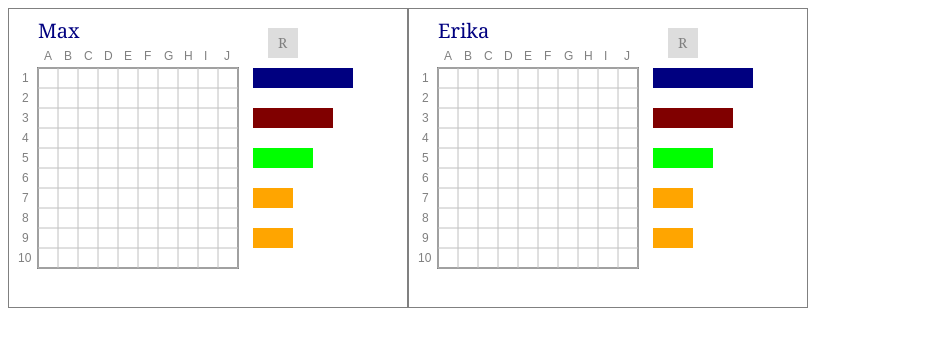
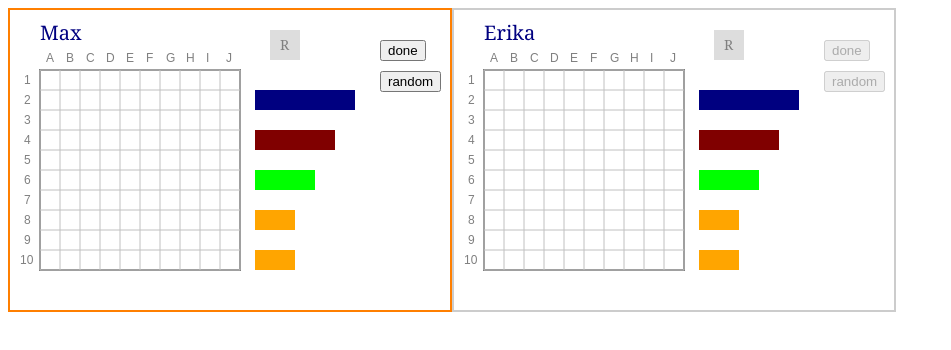
Before and after one commit to benjaminaaron/BattleshipAI, a plain HTML site: page index.html in a window 1280 px wide. Shown: the whole page, without its empty margins (0-951 px from the left). Drawn offline with Linux system fonts and the light colour scheme.

Commit message:
added buttons, turn-management
done and random buttons, turn-by-turn is enforced

```diff
--- a/index.html
+++ b/index.html
@@ -7,7 +7,33 @@
         <!-- vendors -->
         <script type="text/javascript" src="js/vendors/jquery-2.1.1.min.js"></script>
 
-        <style></style>
+        <style>
+            .container {
+                float:left;
+                position: relative;
+                display: block;
+                width: 440px !important;
+                border-style: solid;
+                border-width: 2px;
+                border-color: #CCC;
+            }
+            .activeContainer {
+                border-width: 2px;
+                border-color: #FF7F00;
+            }
+            canvas {
+                float: left;
+            }
+            .btnList {
+                float: left;
+                list-style-type: none;
+                margin: 30px 0 0 0;
+                padding: 0;
+            }
+            .btnList li {
+                margin: 0 0 10px 0;
+            }
+        </style>
     </head>
     <body>
 
@@ -18,7 +44,7 @@
         <script type="text/javascript" src="js/field.js"></script>
         <script type="text/javascript" src="js/ship.js"></script>
 
-        <div id='canvasHook'>enable javascript in your browser to play battleship</div>
+        <div id='gameHook'>enable javascript in your browser to play battleship</div>
 
         <script>
 
@@ -32,7 +58,7 @@
 			shipTypes.push(new ShipType(3, 'lime', 1));
 			shipTypes.push(new ShipType(2, 'orange', 2));
 
-            var game = new Game(players, shipTypes, 10, 10, document.getElementById('canvasHook'));
+            var game = new Game(players, shipTypes, 10, 10, document.getElementById('gameHook'));
 
             var animate = true;
 
@@ -42,7 +68,7 @@
                 if(e.shiftKey && game.activeBoard)
                     game.activeBoard.shiftKeyDownEvent();
                 if(e.keyCode == 82) // "r"
-                    game.boards[0].randomlyPlaceShips();
+                    game.activeBoard.randomlyPlaceShips();
             });
 
         </script>
--- a/js/board.js
+++ b/js/board.js
@@ -2,6 +2,7 @@
 var Board = function(id, player, shipTypes, canvas, xDim, yDim){
     this.id = id;
     this.player = player;
+    this.iAmActiveBoard = false;
 
     this.xDim = xDim;
     this.yDim = yDim;
@@ -32,23 +33,31 @@ var Board = function(id, player, shipTypes, canvas, xDim, yDim){
     var self = this;
 
     $(canvas).on('mousedown touchstart', function(e) {
+        if(self.iAmActiveBoard){
             e.preventDefault();
-        var xMouse = e.originalEvent.pageX - canvas.offsetLeft;
-        var yMouse = e.originalEvent.pageY - canvas.offsetTop;
+            var canvasElement = canvas.getBoundingClientRect(); // rect.top, rect.right, rect.bottom, rect.left
+            var xMouse = e.originalEvent.pageX - canvasElement.left;
+            var yMouse = e.originalEvent.pageY - canvasElement.top;
             self.mousedown(xMouse, yMouse);
+        }
     });
     $(canvas).on('mousemove touchmove', function(e) {
+        if(self.iAmActiveBoard){
             e.preventDefault();
-        var xMouse = e.originalEvent.pageX - canvas.offsetLeft;
-        var yMouse = e.originalEvent.pageY - canvas.offsetTop;
+            var canvasElement = canvas.getBoundingClientRect();
+            var xMouse = e.originalEvent.pageX - canvasElement.left;
+            var yMouse = e.originalEvent.pageY - canvasElement.top;
             self.mousemove(xMouse, yMouse);
+        }
     });
     $(canvas).on('mouseup touchend', function(e) {
+        if(self.iAmActiveBoard){
             e.preventDefault();
             self.mouseup();
+        }
     });
 
-    this.ctx = canvas.getContext('2d');
+    this.ctx = $(canvas)[0].getContext('2d');
     this.drawMe = false;
     this.oneMoreDraw = false;
 }
@@ -57,12 +66,12 @@ Board.prototype = {
     draw: function(){
             var ctx = this.ctx;
             ctx.clearRect(0, 0, ctx.canvas.width, ctx.canvas.height);
-
+/*
             // board frame
             ctx.strokeStyle = 'black';
             ctx.lineWidth = 1;
             ctx.rect(0, 0, ctx.canvas.width, ctx.canvas.height);
-
+*/
             // name
             ctx.fillStyle = 'navy';
             ctx.font = '20px georgia';
--- a/js/game.js
+++ b/js/game.js
@@ -1,30 +1,32 @@
 
-var Game = function(players, shipTypes, xDim, yDim, canvasHook){
-    canvasHook.innerHTML = '';
+var Game = function(players, shipTypes, xDim, yDim, gameHook){
+    gameHook.innerHTML = '';
 
     this.players = players;
 
-    var boardWidthPx = 400;
-    var boardHeightPx = 300;
+    var canvasWidthPx = 370;
+    var canvasHeightPx = 300;
 
     this.boards = [];
-    this.activeBoard = null;
 
     for(var i=0; i < players.length; i++){
-        var canvas = document.createElement("canvas");
-        canvas.id = "canvas_" + i;
-        canvas.width = boardWidthPx;
-        canvas.height = boardHeightPx;
-        canvasHook.appendChild(canvas);
+        var jQueryCanvas = this.buildBoardDOMelements(gameHook, i, canvasWidthPx, canvasHeightPx);
+        var board = new Board(i, players[i], shipTypes, $(jQueryCanvas)[0], xDim, yDim);
+        players[i].board = board;
 
-        var board = new Board(i, players[i], shipTypes, canvas, xDim, yDim);
-
-        players[i].board = board;
         board.draw();
         this.boards.push(board);
     }
 
-    this.initDrawDone = false;
+    this.currentPlayerIndex = 0;
+    this.players[this.currentPlayerIndex].myTurn = true;
+    this.activeBoard = this.boards[this.currentPlayerIndex];
+    this.activeBoard.iAmActiveBoard = true;
+    $('#container_' + this.currentPlayerIndex).addClass('activeContainer');
+    $('#doneBtn_' + this.currentPlayerIndex).prop('disabled', false);
+    $('#randomBtn_' + this.currentPlayerIndex).prop('disabled', false);
+
+    this.initDrawDone = false; // draws all boards for the first time, after that only the active board will be re-drawn upon action
 }
 
 Game.prototype = {
@@ -34,23 +36,80 @@ Game.prototype = {
                 this.boards[i].draw();
             this.initDrawDone = true;
         }
-
-        this.activeBoard = this.getActiveBoard();
-
-        if(this.activeBoard != null){
+        if(this.activeBoard.drawMe || this.activeBoard.oneMoreDraw){
+            this.activeBoard.oneMoreDraw = false;
             this.activeBoard.draw();
             animate = true;
         }
         else
             animate = false;
     },
-    getActiveBoard: function(){
-        for(var i=0; i < this.boards.length; i++)
-            if(this.boards[i].drawMe || this.boards[i].oneMoreDraw){
-                this.boards[i].oneMoreDraw = false;
-                return this.boards[i];
-            }
-        return null;
+    buildBoardDOMelements: function(gameHook, boardNumb, canvasWidthPx, canvasHeightPx){
+        var container = $('<div>').attr({
+            'id': 'container_' + boardNumb,
+            'class': 'container'
+        });
+        $(gameHook).append(container);
+
+        var canvas = $('<canvas>').attr({
+            'id': 'canvas_' + boardNumb,
+            'width': canvasWidthPx,
+            'height': canvasHeightPx
+        });
+        $(container).append(canvas);
+
+        var btnList = $('<ul>').attr({
+            'class': 'btnList'
+        });
+        $(container).append(btnList);
+
+        var listElement = $('<li>');
+        $(btnList).append(listElement);
+        var doneBtn = $('<input>').attr({
+            'id': 'doneBtn_' + boardNumb,
+            'type': 'button',
+            'value': 'done',
+            'disabled': true
+        });
+        var self = this;
+        $(doneBtn).click(function(){
+            self.doneClicked();
+        });
+        $(listElement).append(doneBtn);
+
+        listElement = $('<li>');
+        $(btnList).append(listElement);
+        var randomBtn = $('<input>').attr({
+            'id': 'randomBtn_' + boardNumb,
+            'type': 'button',
+            'value': 'random',
+            'disabled': true
+        });
+        $(randomBtn).click(function(){
+            self.activeBoard.randomlyPlaceShips();
+        });
+        $(listElement).append(randomBtn);
+
+        return canvas;
+    },
+    doneClicked: function(){
+        this.nextPlayersTurn();
+    },
+    nextPlayersTurn: function(){
+        this.players[this.currentPlayerIndex].myTurn = false;
+        this.activeBoard.iAmActiveBoard = false;
+        $('#container_' + this.currentPlayerIndex).removeClass('activeContainer');
+        $('#doneBtn_' + this.currentPlayerIndex).prop('disabled', true);
+        $('#randomBtn_' + this.currentPlayerIndex).prop('disabled', true);
+        this.currentPlayerIndex ++;
+        if(this.currentPlayerIndex >= this.players.length)
+            this.currentPlayerIndex = 0;
+        this.players[this.currentPlayerIndex].myTurn = true;
+        this.activeBoard = this.boards[this.currentPlayerIndex];
+        this.activeBoard.iAmActiveBoard = true;
+        $('#container_' + this.currentPlayerIndex).addClass('activeContainer');
+        $('#doneBtn_' + this.currentPlayerIndex).prop('disabled', false);
+        $('#randomBtn_' + this.currentPlayerIndex).prop('disabled', false);
     }
 }
 
@@ -59,7 +118,6 @@ function initDraw(){
 }
 
 function draw(){
-    //console.log('draw called');
     game.draw();
     if(animate)
         window.requestAnimationFrame(draw);
--- a/js/player.js
+++ b/js/player.js
@@ -1,4 +1,3 @@
-
 
 var Player = function(name, type){
     this.name = name;
--- a/js/ship.js
+++ b/js/ship.js
@@ -23,7 +23,7 @@ Ship.prototype = {
         this.w = orientation ? this.wHoriz : this.wVert;
         this.h = orientation ? this.hHoriz : this.hVert;
         this.x = rightEdgeOfFieldX + 15;
-        this.y = yOffset + posNumb * cellSizePx * 2; // x,y points to top left corner of rect
+        this.y = yOffset + 20 + posNumb * cellSizePx * 2; // x,y points to top left corner of rect
         this.storeDiffAllowed = true;
         this.nextFlipAllowed = true;
     },
```
Lines whose indentation alone changed are shown as unchanged.
